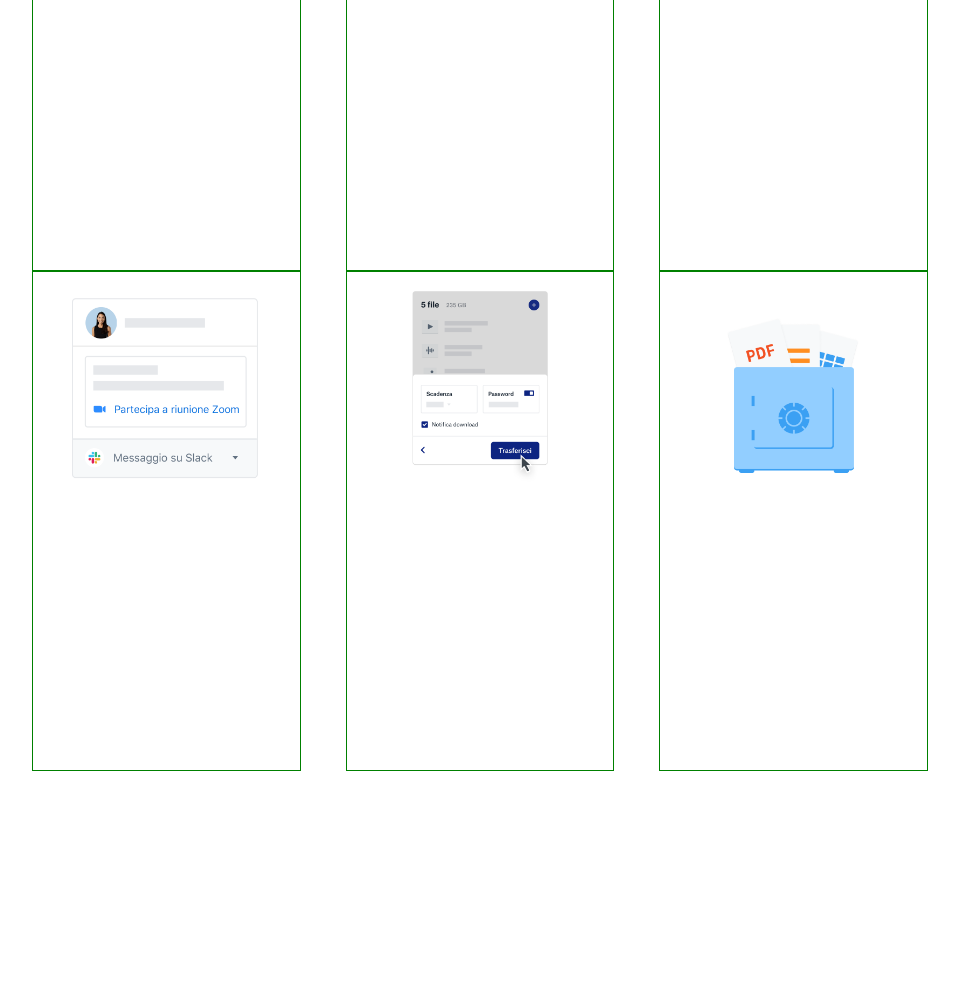
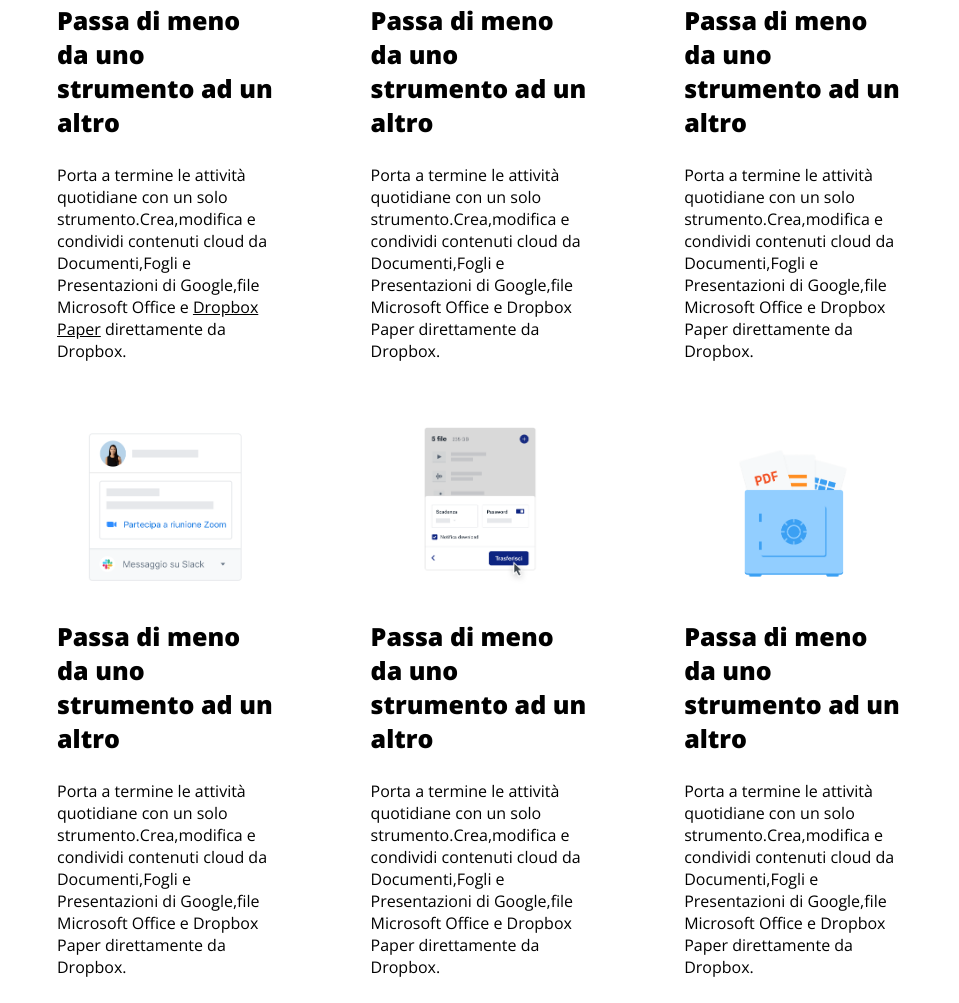
Before and after one commit to hexeva/htmlcss-dropbox, a plain HTML site: page index.html in a window 1280 px wide. Shown: the part 3619-4622 px from the top of the page, without its empty margins (160-1119 px from the left). Before the commit the page ends 4390 px from the top, so only its background shows below. Drawn offline with nearby package versions, Linux system fonts and the light colour scheme.

Commit message:
finished section 3

```diff
--- a/css/style.css
+++ b/css/style.css
@@ -370,7 +370,11 @@ header{
 
 .col30-row{
     width: 30%;
-    /* test */
-    height: 500px;
-    border: 1px solid green;
+    padding: 25px;
+
+    /* border: 1px solid green; */
 }
+
+.dropbox-underline{
+    text-decoration: underline;
+}
--- a/index.html
+++ b/index.html
@@ -469,43 +469,79 @@
                 <div class="clearfix row-1">
 
                     <div class="col col30-row">
+
                         <div>
                             <img src="img/business-feature-switching-tools.png" alt="folder img">
                         </div>
+
+                        <h3>Passa di meno da uno strumento ad un altro</h3>
+                        <p>Porta a termine le attività quotidiane con un solo strumento.Crea,modifica e condividi contenuti cloud da Documenti,Fogli e Presentazioni di Google,file Microsoft Office e <span class="dropbox-underline">Dropbox Paper</span> direttamente da Dropbox.</p>
                     </div>
 
                     <div class="col col30-row central-col">
+
                         <div>
                             <img src="img/business-feature-coordinate-it.png" alt="client offer">
                         </div>
+
+                        <h3>Passa di meno da uno strumento ad un altro</h3>
+                        <p>Porta a termine le attività quotidiane con un solo strumento.Crea,modifica e condividi contenuti cloud da Documenti,Fogli e Presentazioni di Google,file Microsoft Office e Dropbox Paper direttamente da Dropbox.</p>
+
                     </div>
 
-                    <div class="col col30-row">
+                    <div class="col col30-row" >
+
                         <div>
                             <img src="img/business-feature-multi-device.png" alt="multi device">
                         </div>
+
+                        <h3>Passa di meno da uno strumento ad un altro</h3>
+                        <p>Porta a termine le attività quotidiane con un solo strumento.Crea,modifica e condividi contenuti cloud da Documenti,Fogli e Presentazioni di Google,file Microsoft Office e Dropbox Paper direttamente da Dropbox.</p>
+
                     </div>
                 </div>
                         <!-- row 2 -->
 
                 <div class="clearfix row-2">
+
                     <div class="col col30-row">
+
                         <div>
                             <img src="img/business-feature-integrations-it.png" alt="integration features">
                         </div>
+
+                        <h3>Passa di meno da uno strumento ad un altro</h3>
+                        <p>Porta a termine le attività quotidiane con un solo strumento.Crea,modifica e condividi contenuti cloud da Documenti,Fogli e Presentazioni di Google,file Microsoft Office e Dropbox Paper direttamente da Dropbox.</p>
+
                     </div>
 
+
+
                     <div class="col col30-row central-col">
+
                         <div>
                             <img src="img/business-feature-send-files-it.png" alt="send file">
                         </div>
+
+                        <h3>Passa di meno da uno strumento ad un altro</h3>
+                        <p>Porta a termine le attività quotidiane con un solo strumento.Crea,modifica e condividi contenuti cloud da Documenti,Fogli e Presentazioni di Google,file Microsoft Office e Dropbox Paper direttamente da Dropbox.</p>
+
                     </div>
 
+
+
                     <div class="col col30-row">
+
                         <div>
-                            <img src="/img/business-feature-security.png" alt="security feature">
+                            <img src="img/business-feature-security.png" alt="security feature">
                         </div>
+
+                        <h3>Passa di meno da uno strumento ad un altro</h3>
+                        <p>Porta a termine le attività quotidiane con un solo strumento.Crea,modifica e condividi contenuti cloud da Documenti,Fogli e Presentazioni di Google,file Microsoft Office e Dropbox Paper direttamente da Dropbox.</p>
+
                     </div>
+
+
                 </div>
 
             </div>
```
